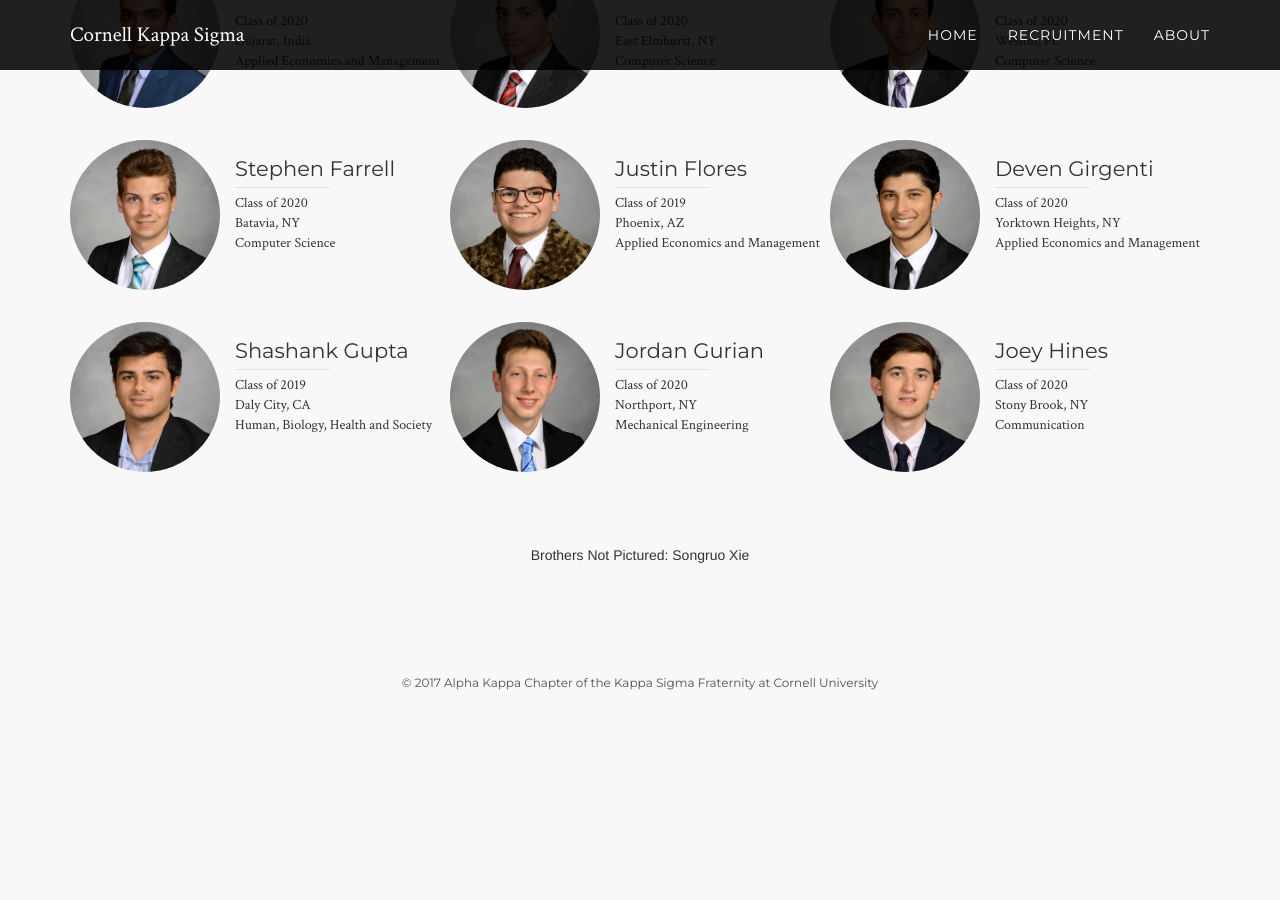
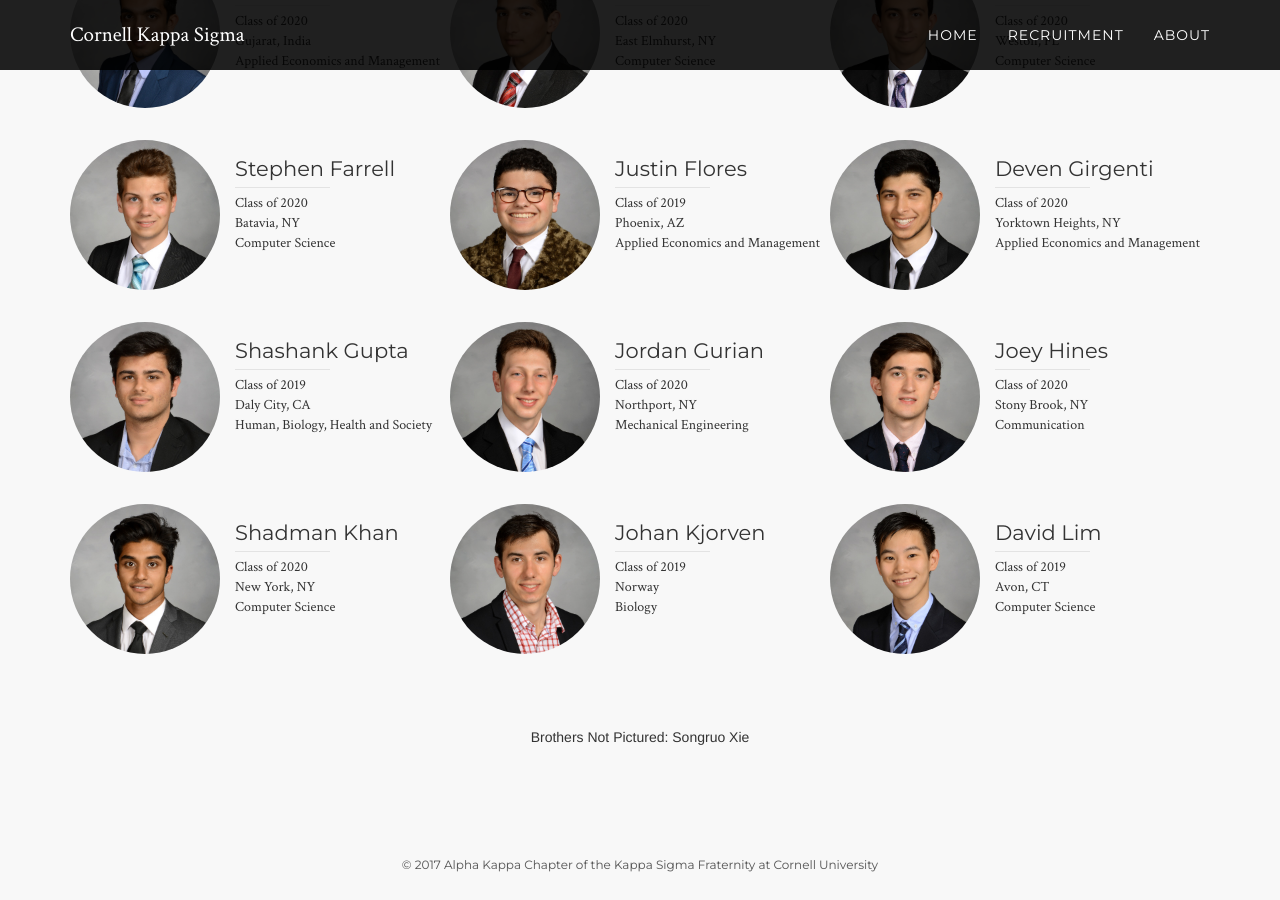
Before and after one commit to pjochillin/cornellkappasigma, a Jekyll site: the page built from index.html, in a window 1280 px wide and 900 px high, scrolled down 3534 px. Built offline with Jekyll 4.4.1, drawn with Linux system fonts in a browser that asks for light colours; nearby versions of some CDN libraries; before the commit the page ends 4252 px from its top, so only the background shows below that.

Commit message:
Update index.html

```diff
--- a/index.html
+++ b/index.html
@@ -657,6 +657,49 @@ layout: default
 
 
 
+                    <div class="bro">
+                            <div class="face" style="background-image:url('assets/img/brothers/lambda-2017/Shadman.jpg')"></div>
+                            <div class="desc">
+                                <p class="name">Shadman Khan</p>
+                                <div class="info">
+                                    Class of 2020<br>
+                                    New York, NY<br>
+                                    Computer Science
+                                </div>
+                            </div>
+                        </div>
+
+
+
+
+                         <div class="bro">
+                            <div class="face" style="background-image:url('assets/img/brothers/lambda-2017/Johan.jpg')"></div>
+                            <div class="desc">
+                                <p class="name">Johan Kjorven</p>
+                                <div class="info">
+                                    Class of 2019<br>
+                                    Norway<br>
+                                    Biology
+                                </div>
+                            </div>
+                        </div>
+
+
+
+
+                    <div class="bro">
+                            <div class="face" style="background-image:url('assets/img/brothers/lambda-2017/David.jpg')"></div>
+                            <div class="desc">
+                                <p class="name">David Lim</p>
+                                <div class="info">
+                                    Class of 2019<br>
+                                    Avon, CT<br>
+                                    Computer Science
+                                </div>
+                            </div>
+                        </div>
+
+
                 </div>
             </div>
 
```
